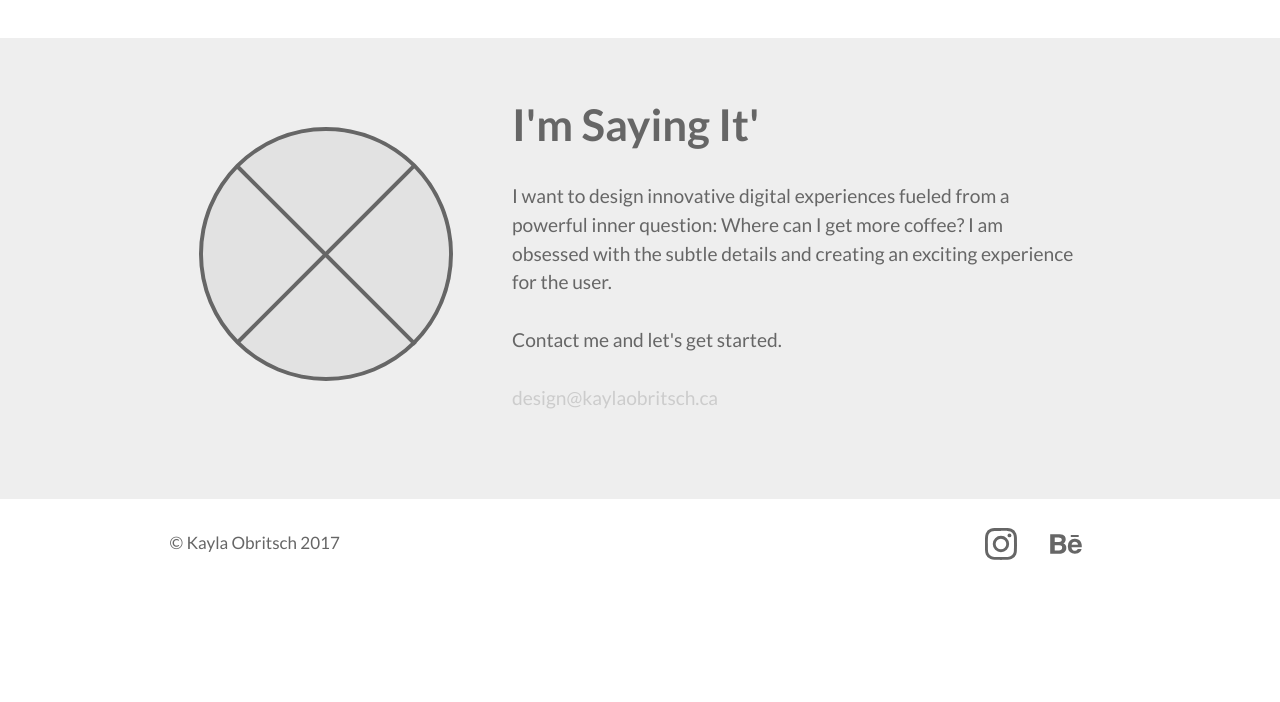
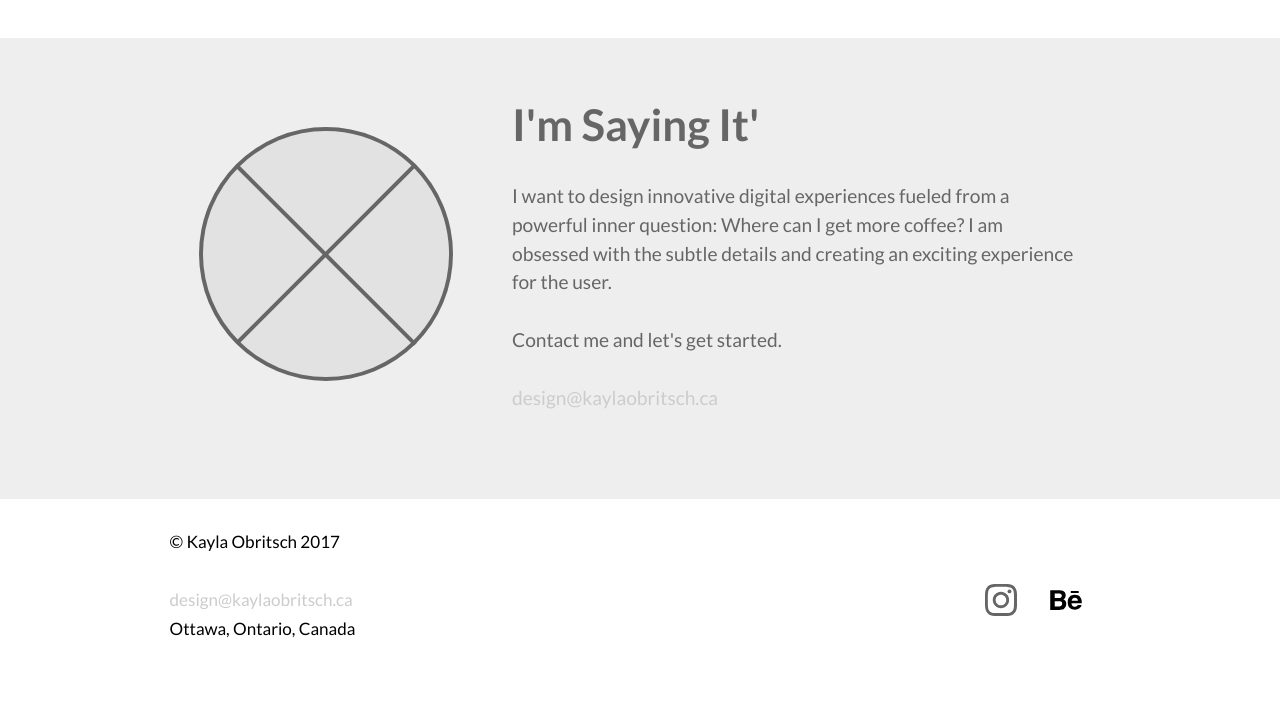
Before and after one commit to kaylaobritsch/portfolio, a Jekyll site: the page built from index.html, in a window 1280 px wide. Shown: the part 1195-1897 px from the top of the page. Built offline with Jekyll 4.4.1, drawn with Linux system fonts in a browser that asks for light colours; before the commit the page ends 1784 px from its top, so only the background shows below that.

Commit message:
Add metadata
Changed the long svg code ot svg icons. Started to add microdata using schema.org.

```diff
--- a/_layouts/default.html
+++ b/_layouts/default.html
@@ -14,10 +15,10 @@
 
 <body>
   <ul class="skip-links">
-    <li><a href="{{site.baseurl}}/#main">Jump to Main Content</a></li>
-    <li><a href="{{site.baseurl}}/#nav">Jump to Navigation</a></li>
-    <li><a href="{{site.baseurl}}{{page.skip-link-1}}">{{page.skip-link-title-1}}</a></li>
-    <li><a href="{{site.baseurl}}{{page.skip-link-2}}">{{page.skip-link-title-2}}</a></li>
+    <li><a itemprop="url" href="{{site.baseurl}}/#main">Jump to Main Content</a></li>
+    <li><a itemprop="url" href="{{site.baseurl}}/#nav">Jump to Navigation</a></li>
+    <li><a itemprop="url" href="{{site.baseurl}}{{page.skip-link-1}}">{{page.skip-link-title-1}}</a></li>
+    <li><a itemprop="url" href="{{site.baseurl}}{{page.skip-link-2}}">{{page.skip-link-title-2}}</a></li>
   </ul>
 
   <header role="banner">
@@ -25,21 +26,16 @@
       <div class="grid grid-middle wrapper push-0">
         <div class="text-left unit xs-1-4">
           <i class="logo icon i-32">
-            <a href="{{site.baseurl}}/">
-              <svg viewBox="0 0 256 256">
-              <path d="M130.31,254.89H90.89L53.37,157,41.71,168.58v86.31H3.34V10.71H41.71V149.76L76,115.82"/>
-              <path d="M204.9,171.71c-29.46,0-47.76-19-47.76-49.53V50.64c0-30.55,18.3-49.53,47.76-49.53s47.76,19,47.76,49.53v71.54C252.66,152.73,234.36,171.71,204.9,171.71ZM204.9,31C195.62,31,187,33.37,187,50.64v71.54c0,17.27,8.59,19.65,17.88,19.65s17.88-2.38,17.88-19.65V50.64C222.78,33.37,214.19,31,204.9,31Z"/>
-              <rect x="167.68" y="184.85" width="74.45" height="19.63"/>
-              <polygon points="127.71 64.81 76.01 65.06 76.01 115.82 127.71 64.81"/>
-              </svg>
+            <a itemprop="url" href="{{site.baseurl}}/">
+              <svg><use xlink:href="{{site.baseurl}}/images/icons.svg#kayla-obritsch-logo"></use></svg>
             </a>
           </i>
         </div>
         <div class="text-right unit xs-3-4">
           <ul class="nav-list list-group-inline push-0">
-            <li><a class="milli" href="{{site.baseurl}}/#portfolio" {% if page.url == '/index/' %} class="current" {% endif %}>Portfolio</a></li>
-            <li><a class="milli gutter" href="{{site.baseurl}}/#about">About</a></li>
-            <li><a href="mailto:design@kaylaobritsch.ca" class="milli ">Contact</a></li>
+            <li><a itemprop="url" class="milli" href="{{site.baseurl}}/#portfolio">Portfolio</a></li>
+            <li><a itemprop="url" class="milli gutter" href="{{site.baseurl}}/#about">About</a></li>
+            <li><a itemprop="email" href="mailto:design@kaylaobritsch.ca" class="milli ">Contact</a></li>
           </ul>
         </div>
       </div>
@@ -49,13 +45,13 @@
 
   <div class="parallax parallax-group">
     <div class="wrapper relative">
-      <img class="back img-flex" src="{{site.baseurl}}{{page.banner-image}}" alt="kayla banner">
+      <img itemprop="image" class="back img-flex" src="{{site.baseurl}}{{page.banner-image}}" alt="kayla banner">
       <div class="banner-text absolute pin-center pad-t-2 w-1">
-        <h1 class="front text-center tena">{{page.banner-header}}</h1>
+        <h1 itemprop="name" class="front text-center tena">{{page.banner-header}}</h1>
       </div>
     </div>
 
-  <main role="main" id="main">
+  <main role="main" id="main" itemref="data-author" itemscope itemtype="https://schema.org/Website">
 
   {{content}}
 
@@ -63,26 +59,27 @@
 
   </main>
 
-  <footer class="grid grid-middle">
+  <footer id="data-author" itemprop="author" itemscope itemtype="https://schema.org/Person" class="grid grid-middle">
     <div class="wrapper gutter">
-      <small class="pad-t pad-b unit xs-1 s-1 m-1-2 l-1-2" role="contentinfo">© Kayla Obritsch 2017</small>
+      <div class="pad-t pad-b unit xs-1 s-1 m-1-2 l-1-2">
+        <p role="contentinfo" class="milli">© <span itemprop="name">Kayla Obritsch</span> 2017</p>
+        <a itemprop="email" class="milli" href="mailto:mailto:design@kaylaobritsch.ca">design@kaylaobritsch.ca</a>
+        <p itemprop="address" itemscope itemtype="https://schema.org/PostalAddress" class="milli">
+          <span itemprop="addressLocality">Ottawa,</span>
+          <span itemprop="addressRegion">Ontario,</span>
+          <span itemprop="addressCountry">Canada</span>
+        </p>
+      </div>
       <div class="pad-t pad-b unit xs-1 s-1 m-1-2 l-1-2 social-icons">
         <i class="behance-icon i-32 icon inline-block text-">
-          <a class="social" href="https://www.instagram.com/kaylaobritsch/">
-            <svg viewBox="0 0 56 56">
-              <title>Instagram</title>
-              <path d="M27.92,5c7.45,0,8.33,0,11.28.16a15.45,15.45,0,0,1,5.18,1,9.24,9.24,0,0,1,5.24,5.31,15.45,15.45,0,0,1,1,5.18c.13,2.89.16,3.83.16,11.28s0,8.33-.16,11.28a15.45,15.45,0,0,1-1,5.18,9.24,9.24,0,0,1-5.24,5.24,15.45,15.45,0,0,1-5.18,1c-2.89.13-3.83.16-11.28.16s-8.33,0-11.28-.16a15.45,15.45,0,0,1-5.18-1A9.24,9.24,0,0,1,6.22,44.4a15.45,15.45,0,0,1-1-5.18c-.13-2.89-.16-3.83-.16-11.28s0-8.33.16-11.28a15.45,15.45,0,0,1,1-5.18,9.24,9.24,0,0,1,5.24-5.24,15.45,15.45,0,0,1,5.18-1c2.89-.13,3.83-.16,11.28-.16m0-5.11c-7.58,0-8.53,0-11.57.17a20.5,20.5,0,0,0-6.78,1.3A14.28,14.28,0,0,0,1.39,9.66a20.5,20.5,0,0,0-1.23,6.7C0,19.34,0,20.3,0,27.93s0,8.53.17,11.57a20.5,20.5,0,0,0,1.3,6.78,14.28,14.28,0,0,0,8.17,8.17,20.5,20.5,0,0,0,6.78,1.3c3,.13,3.93.17,11.57.17s8.53,0,11.57-.17a20.5,20.5,0,0,0,6.78-1.3,14.28,14.28,0,0,0,8.17-8.17,20.5,20.5,0,0,0,1.3-6.78c.13-3,.17-3.93.17-11.57s0-8.53-.17-11.57a20.5,20.5,0,0,0-1.3-6.78A14.28,14.28,0,0,0,46.35,1.4,20.5,20.5,0,0,0,39.49.17C36.51,0,35.56,0,27.92,0Z"/>
-              <path d="M27.92,13.6A14.34,14.34,0,1,0,42.26,27.93h0A14.34,14.34,0,0,0,27.92,13.6Zm0,23.65a9.3,9.3,0,1,1,9.3-9.32,9.3,9.3,0,0,1-9.3,9.32h0Z"/>
-              <circle cx="42.82" cy="13.03" r="3.36"/>
-            </svg>
+          <a itemprop="url" class="social" href="https://www.instagram.com/kaylaobritsch/">
+            <svg><use xlink:href="{{site.baseurl}}/images/icons.svg#instagram"></use></svg>
           </a>
         </i>
         <div class="gutter inline-block">
           <i class="behance-icon i-32 icon inline-block">
-            <a class="social" href="https://www.behance.net/KaylaRoseO">
-              <svg viewBox="0 0 56 56">
-                <title>Behance</title>
-                <path id="behance" d="M50.24,15.68H36.4V12.27H50.24Zm-23,14.09a9.1,9.1,0,0,1,1.33,5.05A10,10,0,0,1,27,40.31,9.51,9.51,0,0,1,24.56,43a9.4,9.4,0,0,1-3.88,1.73,24,24,0,0,1-4.86.47H.36V10.81H17c4.2.13,7.15,1.26,8.91,3.66a8.75,8.75,0,0,1,1.57,5.24,7.66,7.66,0,0,1-1.59,5.06,8.1,8.1,0,0,1-2.62,2A7.63,7.63,0,0,1,27.19,29.77ZM8.29,24.36h7.27a6.89,6.89,0,0,0,3.63-.85,3.25,3.25,0,0,0,1.4-3,3.07,3.07,0,0,0-1.84-3.17,13,13,0,0,0-4.06-.53H8.29Zm13,10a3.69,3.69,0,0,0-2.18-3.69A8.61,8.61,0,0,0,15.69,30H8.29V39.2h7.26A8.06,8.06,0,0,0,19,38.6a4.33,4.33,0,0,0,2.26-4.28Zm34.12-5.6a32.33,32.33,0,0,1,.22,4.89h-18q.15,3.71,2.57,5.2a6.48,6.48,0,0,0,3.55.92,5,5,0,0,0,4.89-2.82h6.6a8,8,0,0,1-2.39,4.45q-3.3,3.59-9.26,3.59a13.43,13.43,0,0,1-8.67-3q-3.74-3-3.75-9.86,0-6.4,3.41-9.82a11.88,11.88,0,0,1,8.8-3.41A14,14,0,0,1,49.21,20a10,10,0,0,1,4.25,3.64,12.15,12.15,0,0,1,1.91,5.12Zm-6.46.64a5.38,5.38,0,0,0-1.72-3.89,5.61,5.61,0,0,0-3.81-1.33,5.11,5.11,0,0,0-3.84,1.41,6.63,6.63,0,0,0-1.72,3.81H48.95Z"/></svg>
+            <a itemprop="url" class="social" href="https://www.behance.net/KaylaRoseO">
+              <svg><use xlink:href="{{site.baseurl}}/images/icons.svg#behance"></use></svg>
               </a>
             </i>
         </div>
--- a/css/main.css
+++ b/css/main.css
@@ -67,7 +67,7 @@ a:hover {
   transition: all .25s linear;
 }
 
-.logo:hover svg {
+.logo:hover a svg {
   fill: #666;
 }
 
--- a/future-skin.html
+++ b/future-skin.html
@@ -1,13 +1,12 @@
 ---
 layout: portfolio-piece
 title: Future Skin
+meta: The re-design of the Future Skin logo.
 
 banner-image: /images/tattoo.jpg
 banner-header: Future Skin
 
 opening-text: Since opening their doors in 1986 Future Skin has been providing the Ottawa area with body modifications—including tattoos, piercings and laser removal.
-
-opening-text-2: The Future Skin logo consists of two elements&#58 the ink drop and the eye. These two elements have been designed to create a memorable logo.
 
 sketch-1: /images/placeholder-1by1.svg
 sketch-2: /images/placeholder-1by1.svg
@@ -25,4 +24,7 @@ colour-value-1: Orange 021 C
 fill-2: "#5F259F"
 colour-value-2: 267 C
 
+icon-title: Symbolism
+icons: The Future Skin logo consists of two elements&#58 the ink drop and the eye. These two elements have been designed to create a memorable logo.
+
 ---
--- a/index.html
+++ b/index.html
@@ -1,6 +1,6 @@
 ---
 layout: default
-title: Kayla Obritsch
+meta: Kayla Obrtisch's graphic design portfolio.
 
 skip-link-1: /#portfolio
 skip-link-2: /#about
@@ -31,12 +31,12 @@ banner-header: Kayla Obritsch
 
       <section class="about-section grid grid-middle pad-t pad-b-2" id="about">
         <div class="wrapper gutter">
-          <img class="unit xs-1 s-1 m-1-3 l-1-3 island selfie" src="images/placeholder-circle.svg" alt="kayla obritsch selfie">
+          <img itemprop="image" class="unit xs-1 s-1 m-1-3 l-1-3 island selfie" src="images/placeholder-circle.svg" alt="Portrait of Kayla Obritsch">
           <div class="unit xs-1 s-1 m-2-3 l-2-3 w-1 island">
             <h3 class="yotta">I'm Saying It'</h3>
             <p>I want to design innovative digital experiences fueled from a powerful inner question: Where can I get more coffee? I am obsessed with the subtle details and creating an exciting experience for the user.</p>
             <p>Contact me and let's get started.</p>
-            <a href="mailto:design@kaylaobritsch.ca">design@kaylaobritsch.ca</a>
+            <a itemprop="email" href="mailto:design@kaylaobritsch.ca">design@kaylaobritsch.ca</a>
           </div>
         </div>
       </section>
```
Also changed, not shown: other parts of _layouts/default.html (+2 -1 lines), _layouts/portfolio-piece.html (+9 -5 lines), images/icons.svg (added).
